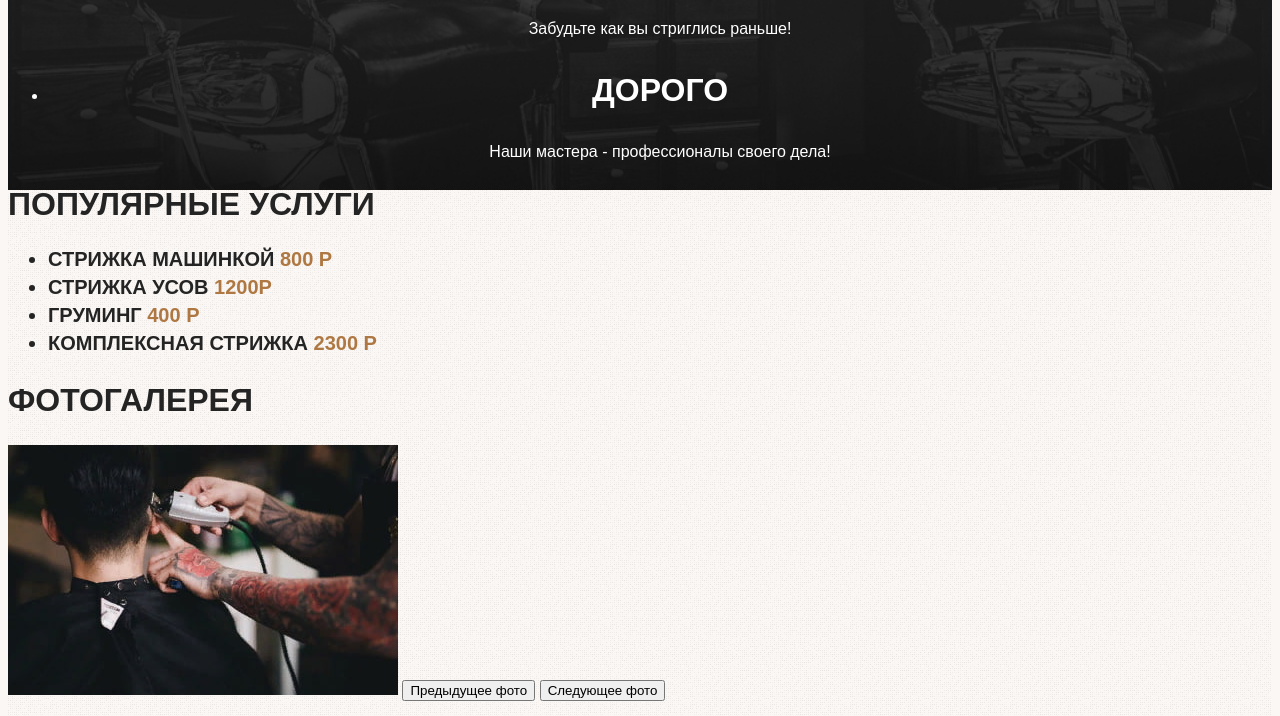
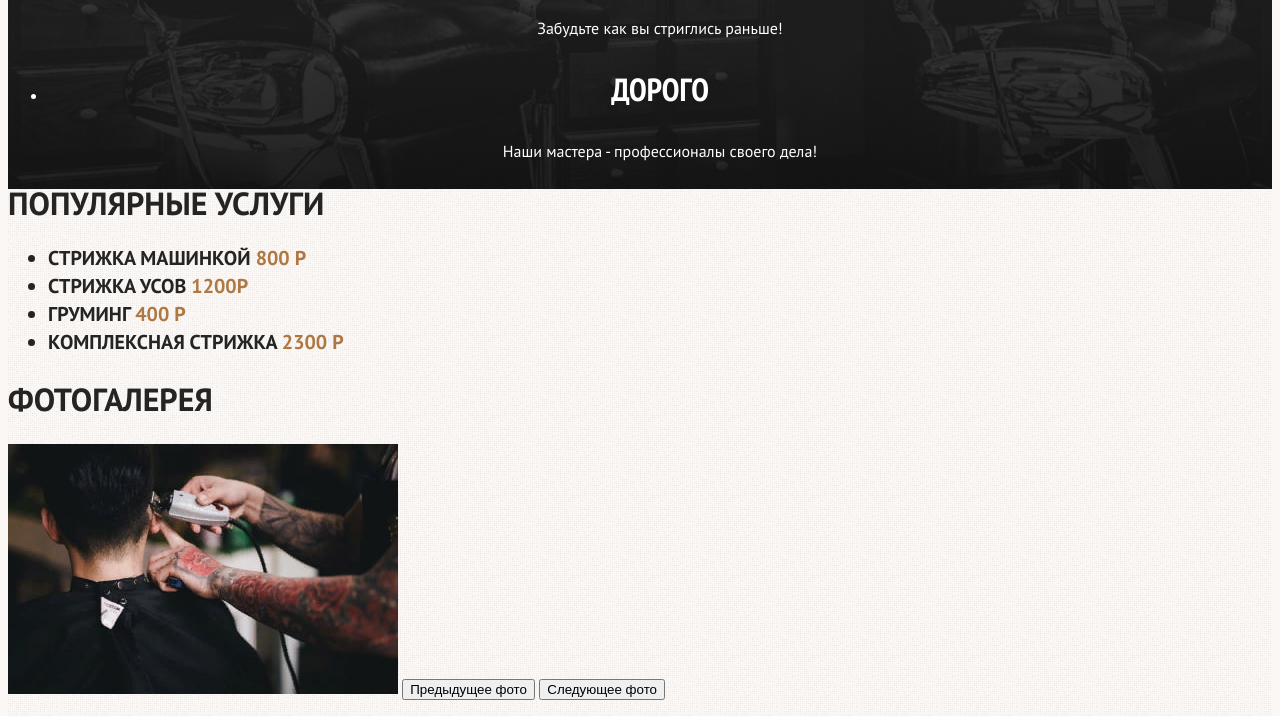
Before and after one commit to flusx/my-remote-repository, a website: page index.html in a window 1280 px wide. Shown: the part 651-1367 px from the top of the page. Drawn offline with Linux system fonts and the light colour scheme.

Commit message:
font fix

```diff
--- a/styles/styles.css
+++ b/styles/styles.css
@@ -3,34 +3,34 @@
     font-style: normal;
     font-weight: 400;
     font-display: swap;
-    src: url(../fonts/PTSans-Regular.woff) format(.woff);
+    src: url("../fonts/PTSans-Regular.woff") format("woff");
 }
 @font-face {
     font-family: "PT Sans";
     font-style: normal;
     font-weight: 700;
-    src: url(../fonts/PTSans-Bold.woff) format(.woff);
+    src: url("../fonts/PTSans-Bold.woff") format("woff");
     font-display: swap;
 }
 @font-face {
     font-family: "PT Sans";
     font-style: italic;
     font-weight: 400;
-    src: url(../fonts/PTSans-Italic.woff) format(.woff);
+    src: url("../fonts/PTSans-Italic.woff") format("woff");
     font-display: swap;
 }
 @font-face {
     font-family: "PT Sans";
     font-style: italic;
     font-weight: 700;
-    src: url(../fonts/PTSans-BoldItalic.woff) format(.woff);
+    src: url("../fonts/PTSans-BoldItalic.woff") format("woff");
     font-display: swap;
 }
 @font-face {
     font-family: "PT Sans Narrow";
     font-style: normal;
     font-weight: 700;
-    src: url(../fonts/PTSans-NarrowBold.woff) format(.woff);
+    src: url("../fonts/PTSans-NarrowBold.woff") format("woff");
     font-display: swap;
 }
 body {
```
